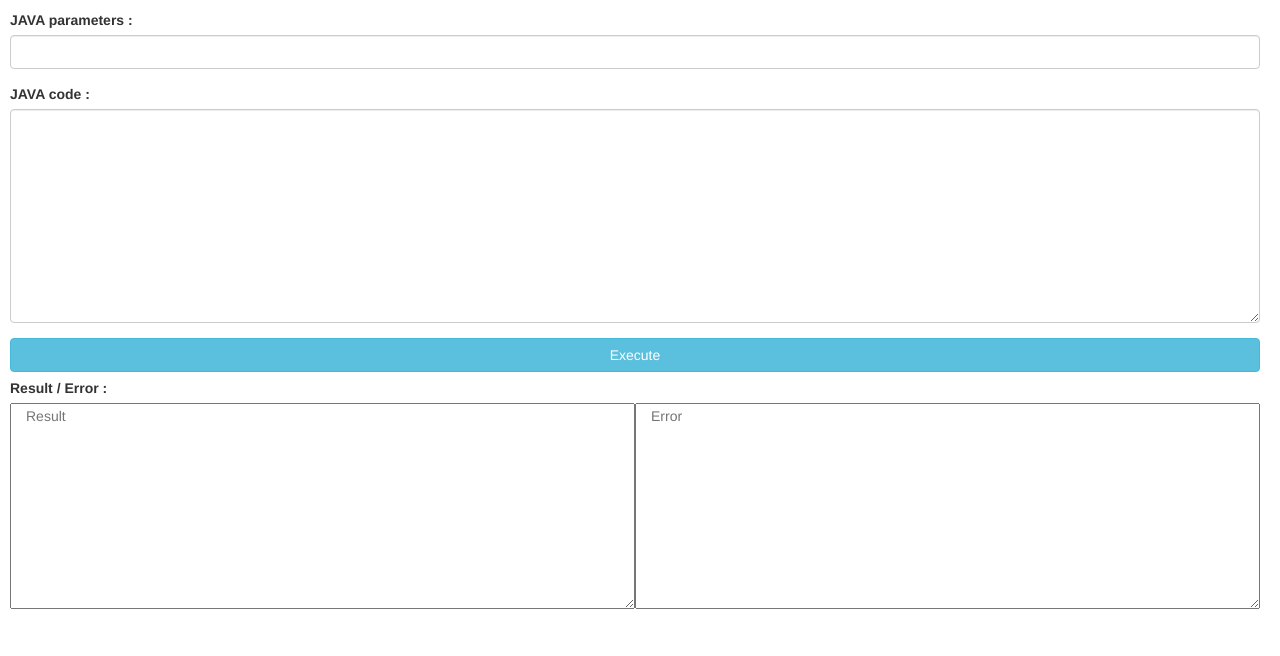
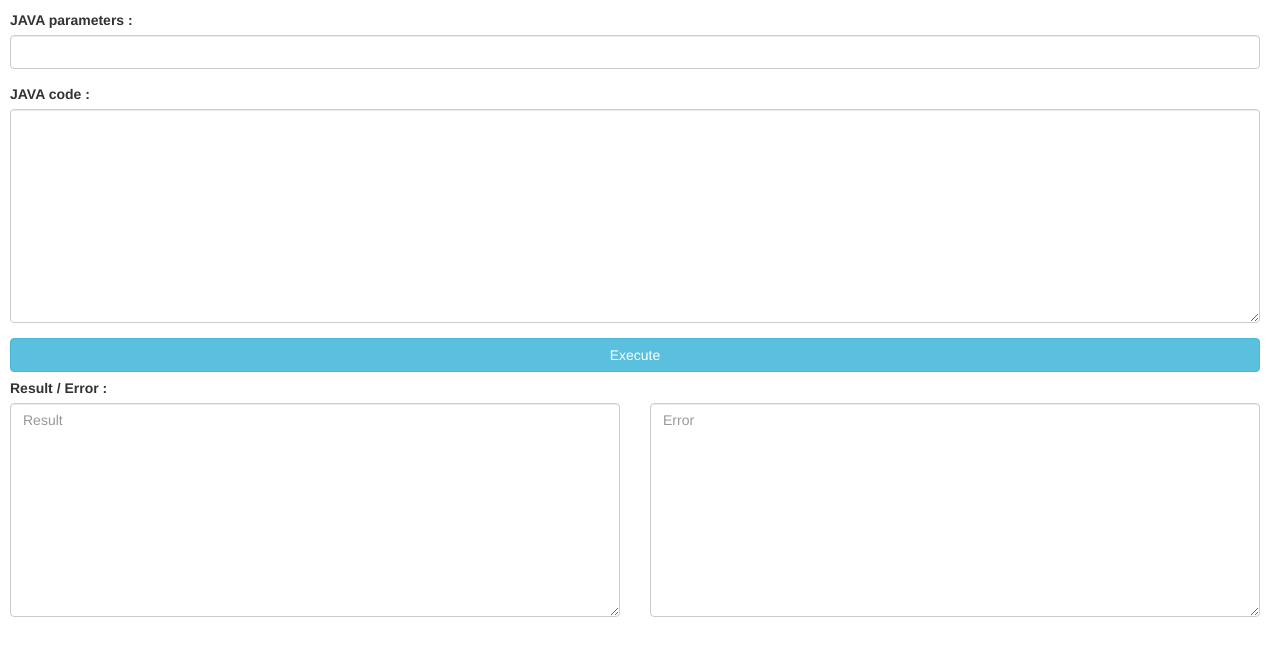
Before and after one commit to syahrul-aiman/bluemix-nodejs-java-beanshell, a website: page views/index.html in a window 1280 px wide. Drawn offline with nearby package versions, Linux system fonts and the light colour scheme.

Commit message:
ui update

```diff
--- a/views/index.html
+++ b/views/index.html
@@ -32,10 +32,14 @@
 
 		<br/><br/>
 
-		<div>
+		<div class="form-group">
 			<label for="result">Result / Error :</label><br/>
-			<textarea id="result" rows="10" class="col-xs-6" placeholder="Result"></textarea>
-			<textarea id="error" rows="10" class="col-xs-6" placeholder="Error"></textarea>
+			<div class="col-xs-6" style="padding-left:0px">
+				<textarea id="result" rows="10" class="form-control" placeholder="Result"></textarea>
+			</div>
+			<div class="col-xs-6" style="padding-right:0px">
+				<textarea id="error" rows="10" class="form-control" placeholder="Error"></textarea>
+			</div>
 		</div>
 	</div>
 </body>
```
